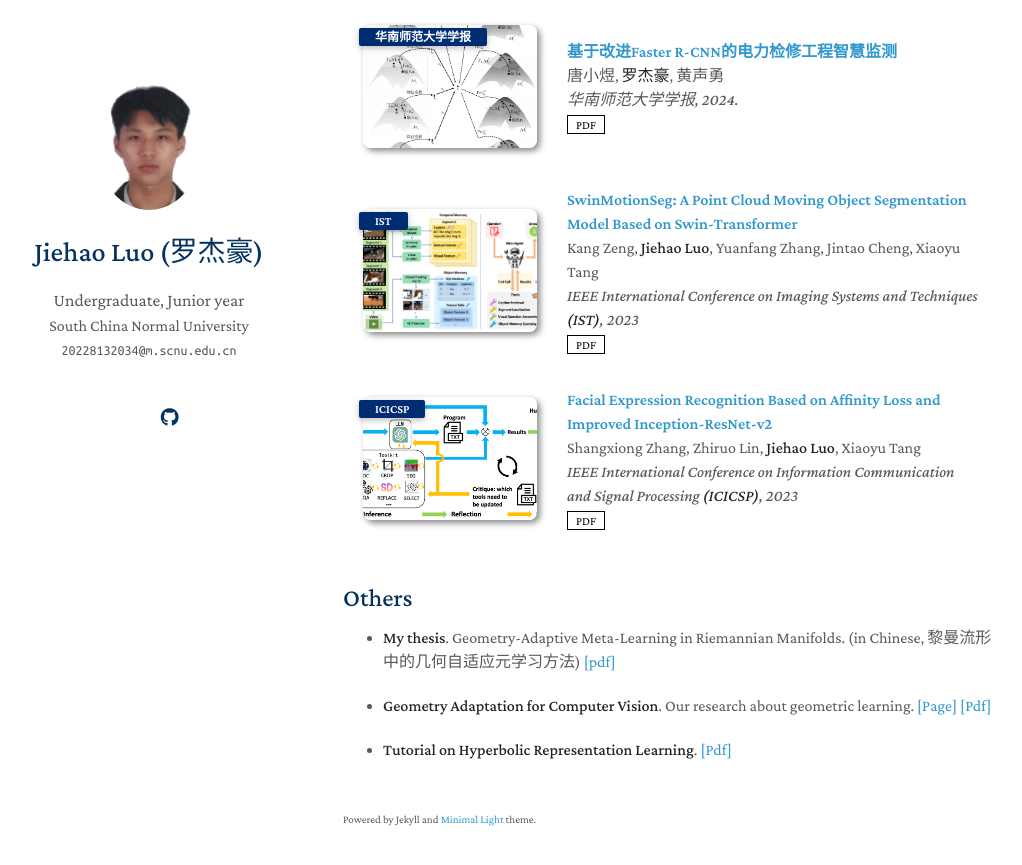
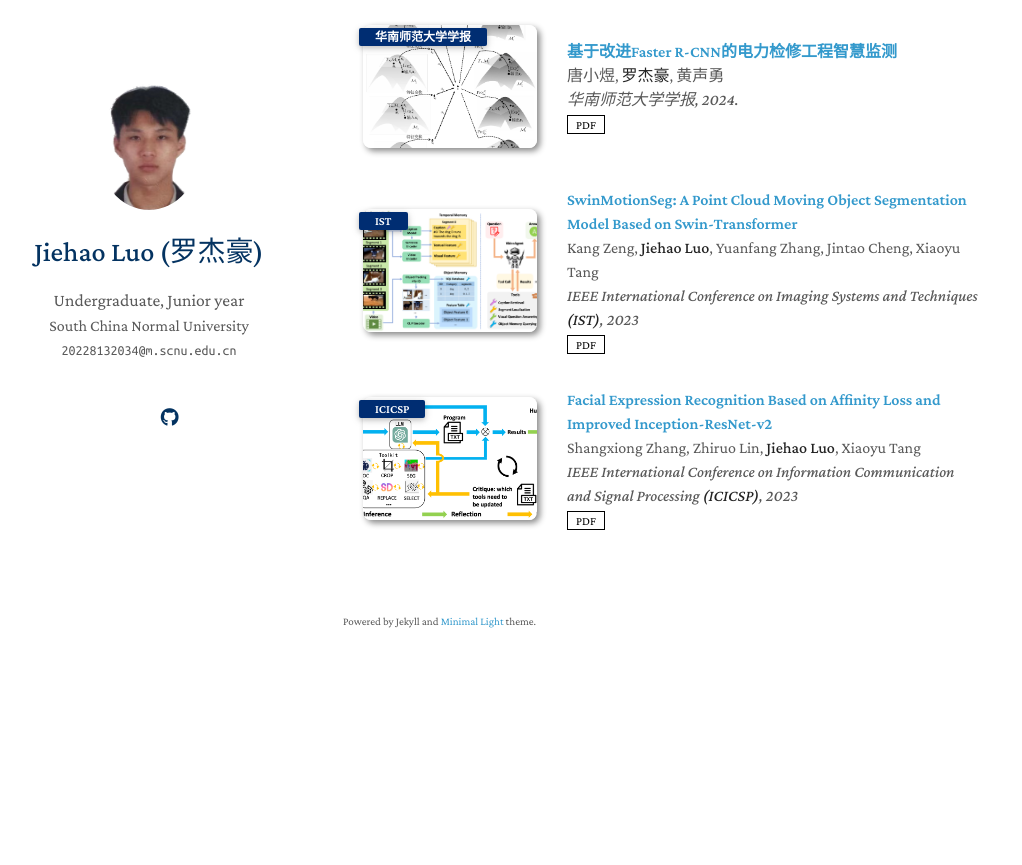
Before and after one commit to JiehaoLuo/JiehaoLuo.github.io, a Jekyll site: the page built from index.md, in a window 1280 px wide and 900 px high, scrolled down 1067 px. Shown: the top 865 px of the window, without its empty margins (127-1149 px from the left). Built offline with Jekyll 4.4.1, drawn with Linux system fonts in a browser that asks for light colours; a style sheet for code colours, icons or effects is not loaded; our own code applies the rules of GitHub Pages for plain Markdown files; after the commit the page ends 1769 px from its top, so only the background shows below that; some of the changed text lies outside the part shown.

Commit message:
update publications

```diff
--- a/_data/publications.yml
+++ b/_data/publications.yml
@@ -2,7 +2,7 @@ main:
 
 
   - title: "MambaFlow: A Novel and Flow-guided State Space Model for Scene Flow Estimation"
-    authors: <strong>Jiehao Luo*</strong>, Jintao Cheng*, Xiaoyu Tang , Qingwen Zhang, Bohuan Xue, Rui Fan (*Co-first author)
+    authors: <strong>Jiehao Luo*</strong>, Jintao Cheng*, Xiaoyu Tang, Qingwen Zhang, Bohuan Xue, Rui Fan (*Co-first author)
     conference_short: arXiv
     conference: arXiv, 2025
     pdf: https://arxiv.org/abs/2502.16907
--- a/index.md
+++ b/index.md
@@ -27,12 +27,3 @@ I am pursuing my B.S. degree in Internet of Things Engineering at South China No
 {% include_relative _includes/publications.md %}
 
 <!-- {% include_relative _includes/services.md %} -->
-
-## Others
-
-- **My thesis**. Geometry-Adaptive Meta-Learning in Riemannian Manifolds. (in Chinese, 黎曼流形中的几何自适应元学习方法)  [[pdf]](https://drive.google.com/file/d/1SDqUKJvdMoeUI0EDsTSWik7hzVxFrdZG/view?usp=sharing)
-
-
-- **Geometry Adaptation for Computer Vision**. Our research about geometric learning. [[Page]](https://geometry-adaptation.github.io/) [[Pdf]](https://dl.acm.org/doi/abs/10.1145/3674399.3674480)
-
-- **Tutorial on Hyperbolic Representation Learning**. [[Pdf]](https://github.com/Pengxiang-Li/HyperbolicTutorial/blob/main/Tutorial-2023-Hyperbolic-Learning-Theory-and-Applications.pdf)
```
Also changed, not shown: 1 other file.
